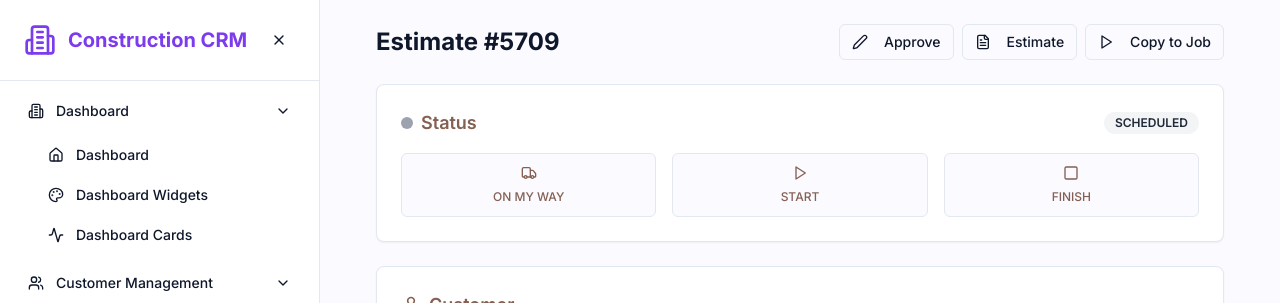
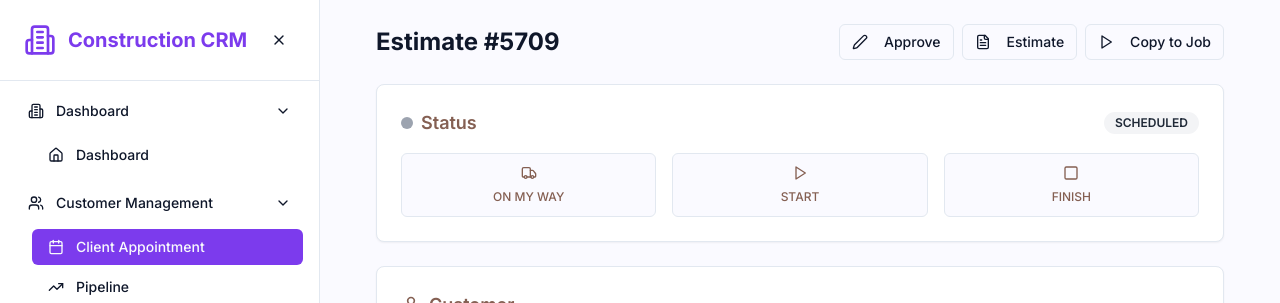
Before and after one commit to Sb253/Tempo-Loveable-JobBlox-Downgrade, a React (Vite) app: page / in a window 1280 px wide. Shown: the top 303 px of the page. Built offline with nearby package versions, Linux system fonts and the light colour scheme.

Commit message:
Remove dashboard widgets and cards from sidebar
Removed "Dashboard Widgets" and "Dashboard Cards" options from the sidebar, leaving only a single "Dashboard" link.

```diff
--- a/src/components/AppLayout.tsx
+++ b/src/components/AppLayout.tsx
@@ -3,8 +3,6 @@ import { LucideIcon, Building, Users, FileText, Calendar, Settings, DollarSign,
 import { Card, CardContent, CardHeader, CardTitle } from "@/components/ui/card";
 import { Badge } from "@/components/ui/badge";
 import { Dashboard } from "./Dashboard";
-import { CustomWidgetList } from "./CustomWidgetList";
-import { CustomCardList } from "./CustomCardList";
 import { CompanySettings } from "./CompanySettings";
 import { TeamManagement } from "./TeamManagement";
 import { SubcontractorManagement } from "./SubcontractorManagement";
@@ -63,8 +61,6 @@ const sections: SidebarSection[] = [
   { id: 'team-management', label: 'Team Management', icon: UserCheck },
   { id: 'subcontractor-management', label: 'Subcontractor Management', icon: Hammer },
   { id: 'mobile-settings', label: 'Mobile App', icon: Activity },
-  { id: 'widgets', label: 'Dashboard Widgets', icon: Palette },
-  { id: 'cards', label: 'Dashboard Cards', icon: Activity },
   { id: 'company-settings', label: 'Company Settings', icon: Building },
   { id: 'branch-management', label: 'Branch Management', icon: Building },
   { id: 'settings', label: 'Settings', icon: Settings },
@@ -195,10 +191,6 @@ export const AppLayout = () => {
         return <NotificationCenter />;
       case 'map-view':
         return <MapViewPage />;
-      case 'widgets':
-        return <CustomWidgetList />;
-      case 'cards':
-        return <CustomCardList />;
       case 'company-settings':
         return <CompanySettings />;
       case 'branch-management':
--- a/src/components/MegaMenuSidebar.tsx
+++ b/src/components/MegaMenuSidebar.tsx
@@ -64,7 +64,7 @@ export const MegaMenuSidebar = ({
       label: 'Dashboard',
       icon: Building2,
       defaultOpen: true,
-      items: sections.filter(s => ['dashboard', 'widgets', 'cards'].includes(s.id))
+      items: sections.filter(s => s.id === 'dashboard')
     },
     {
       label: 'Customer Management',
```
